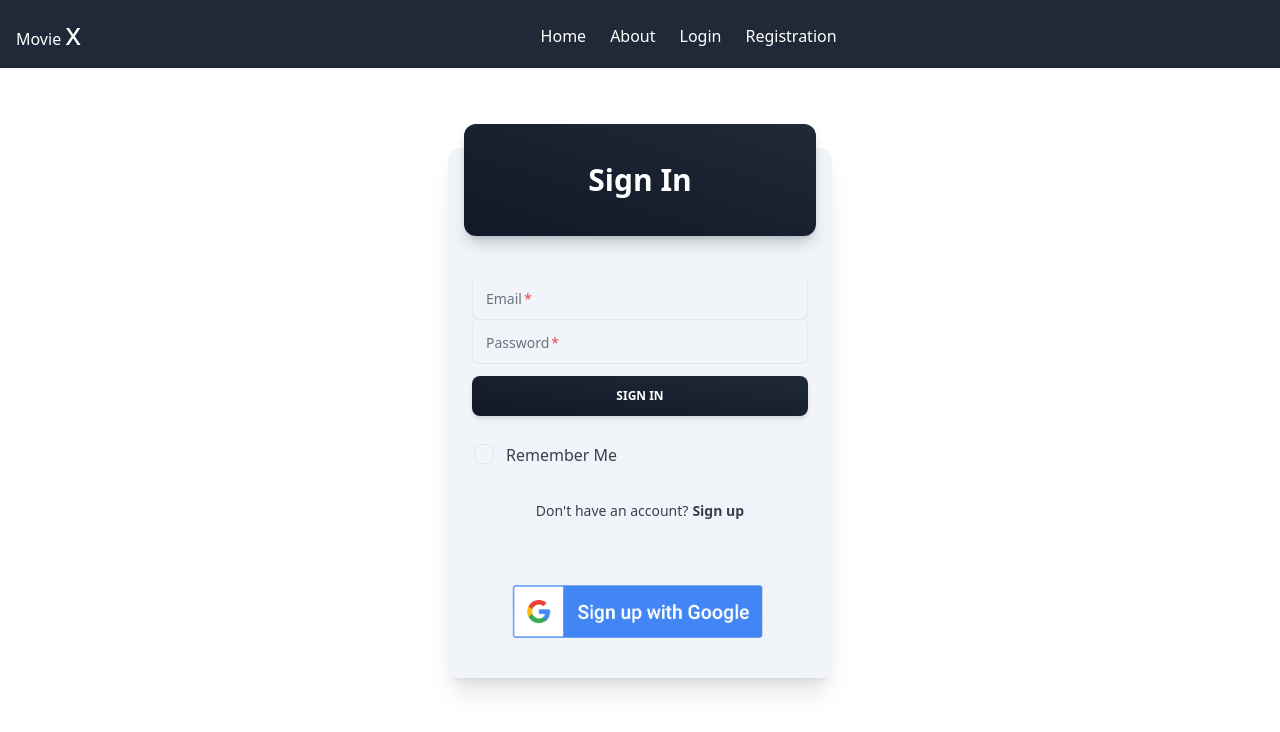
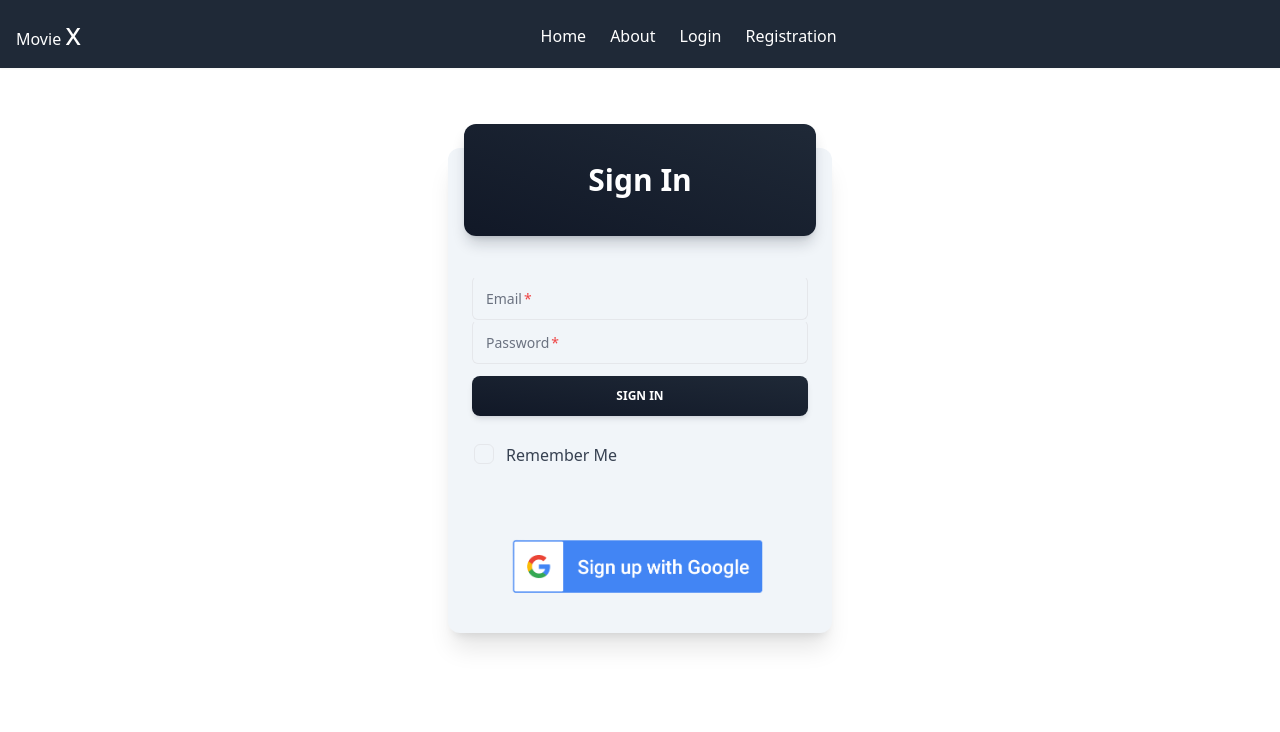
Before and after one commit to asad78698/MernCompleteApp, a React (Vite) app in the folder Frontend/: page /login in a window 1280 px wide. Shown: the top 732 px of the page. Built offline with nearby package versions, Linux system fonts and the light colour scheme.

Commit message:
Update LoginCard.jsx

```diff
--- a/Frontend/src/Pages/LoginCard.jsx
+++ b/Frontend/src/Pages/LoginCard.jsx
@@ -84,20 +84,6 @@ import GoogleLoginButton from "../Components/GoogleLoginButton";
           </div>
           {error && <Typography color="red">{error}</Typography>}
         </CardBody>
-        <CardFooter className="pt-0">
-          <Typography variant="small" className=" flex justify-center">
-            Don&apos;t have an account?
-            <Typography
-              as="a"
-              href="/register"
-              variant="small"
-              color="blue-gray"
-              className="ml-1 font-bold"
-            >
-              Sign up
-            </Typography>
-          </Typography>
-        </CardFooter>
         <GoogleLoginButton/>
       </Card>
     );
```
